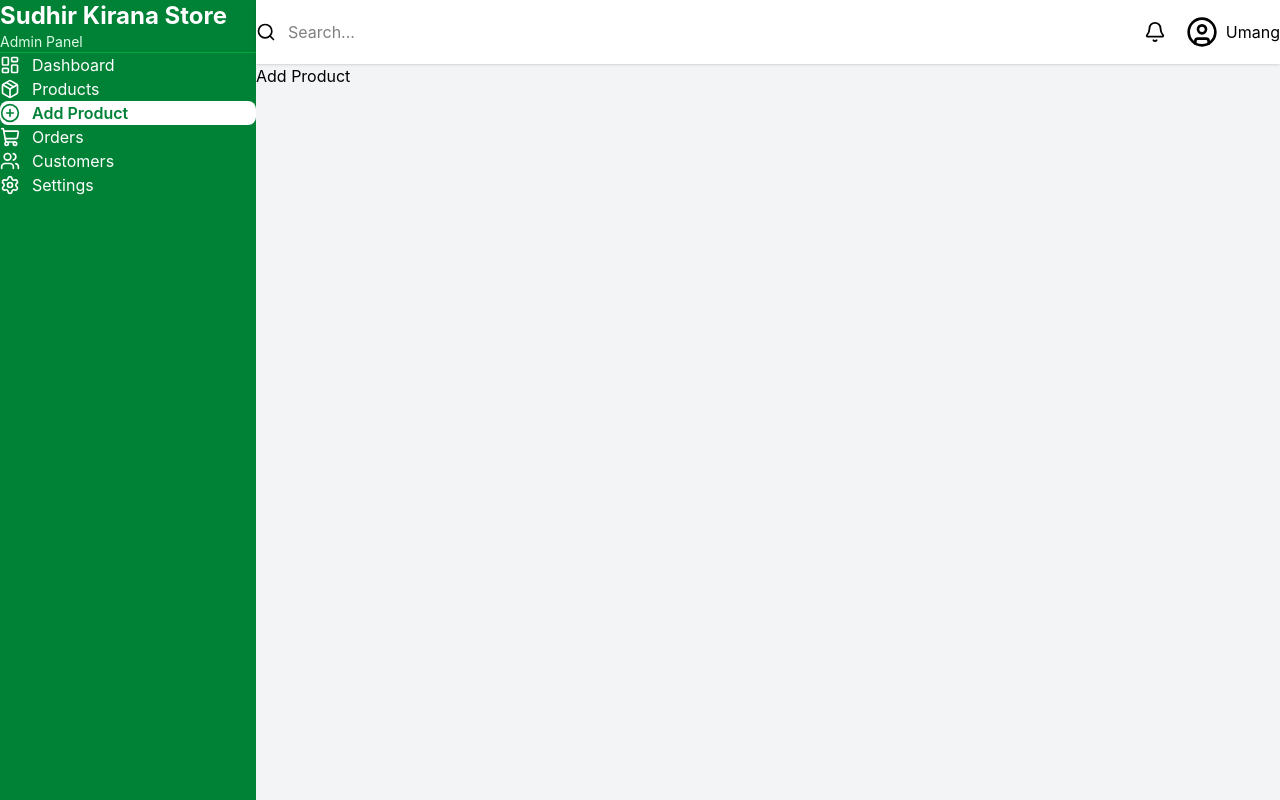
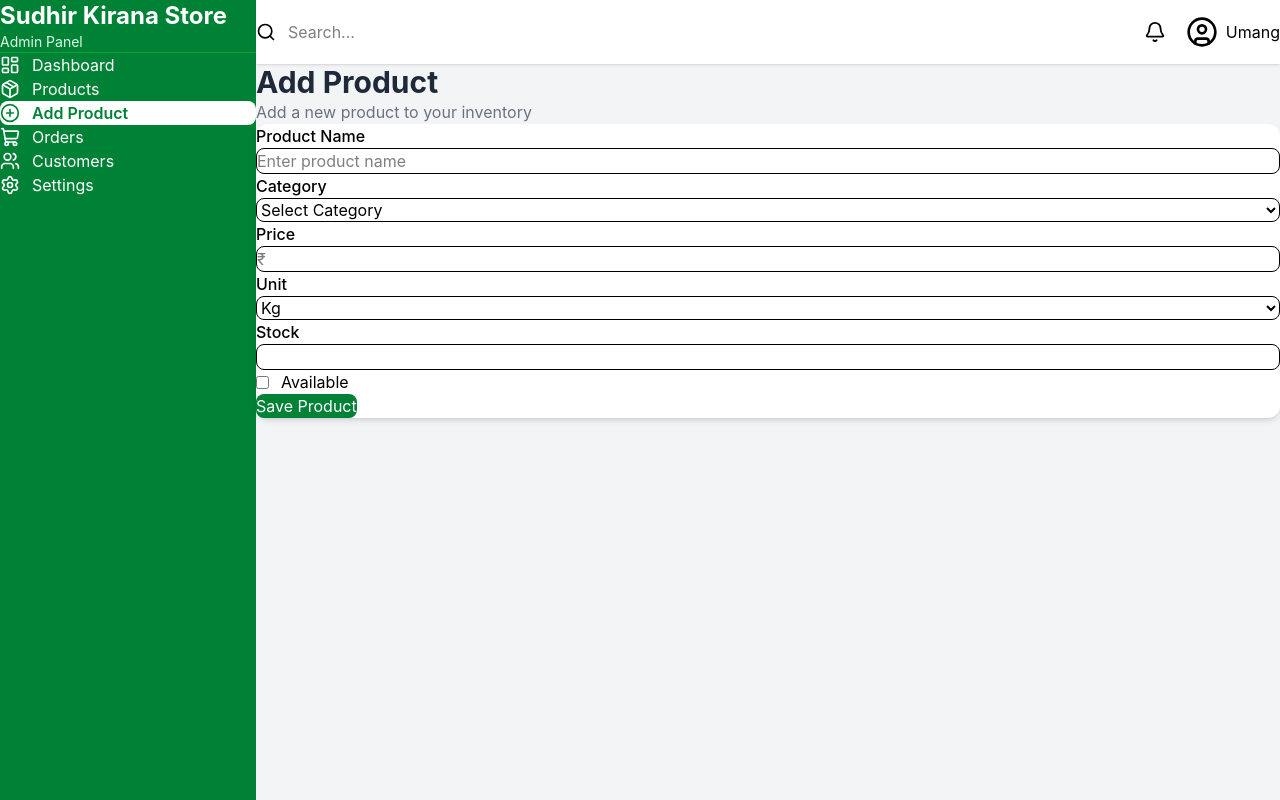
Before and after one commit to umanggupta154/sudhir-kirana-store, a React (Vite) app: page /add-product in a window 1280 px wide. Built offline with nearby package versions, Linux system fonts and the light colour scheme.

Commit message:
Create add product form using React Hook Form

```diff
--- a/package.json
+++ b/package.json
@@ -11,9 +11,11 @@
   },
   "dependencies": {
     "@tailwindcss/vite": "^4.3.2",
+    "firebase": "^12.15.0",
     "lucide-react": "^1.23.0",
     "react": "^19.2.7",
     "react-dom": "^19.2.7",
+    "react-hook-form": "^7.81.0",
     "react-router-dom": "^7.18.1",
     "tailwindcss": "^4.3.2"
   },
--- /dev/null
+++ b/src/firebase/firebase.js
@@ -0,0 +1,15 @@
+import { initializeApp } from "firebase/app";
+
+import { getFirestore } from "firebase/firestore";
+
+import { getStorage } from "firebase/storage";
+
+const firebaseConfig = {
+
+};
+
+const app = initializeApp(firebaseConfig);
+
+export const db = getFirestore(app);
+
+export const storage = getStorage(app);
--- a/src/pages/AddProduct/AddProduct.jsx
+++ b/src/pages/AddProduct/AddProduct.jsx
@@ -1,5 +1,165 @@
+import { useForm } from "react-hook-form";
+import PageHeader from "../../components/Common/PageHeader";
+import categories from "../../utils/categories";
+
 function AddProduct() {
-  return <h1>Add Product</h1>;
+  const {
+    register,
+    handleSubmit,
+    reset,
+  } = useForm();
+
+  const onSubmit = (data) => {
+    console.log(data);
+
+    alert("Product Saved Successfully");
+
+    reset();
+  };
+
+  return (
+    <div>
+
+      <PageHeader
+        title="Add Product"
+        subtitle="Add a new product to your inventory"
+      />
+
+      <form
+        onSubmit={handleSubmit(onSubmit)}
+        className="bg-white p-8 rounded-xl shadow-md space-y-5"
+      >
+
+        {/* Product Name */}
+
+        <div>
+
+          <label className="font-medium">
+            Product Name
+          </label>
+
+          <input
+            {...register("name")}
+            type="text"
+            className="w-full border rounded-lg p-3 mt-2"
+            placeholder="Enter product name"
+          />
+
+        </div>
+
+        {/* Category */}
+
+        <div>
+
+          <label className="font-medium">
+            Category
+          </label>
+
+          <select
+            {...register("category")}
+            className="w-full border rounded-lg p-3 mt-2"
+          >
+
+            <option value="">
+              Select Category
+            </option>
+
+            {categories.map((category) => (
+
+              <option
+                key={category}
+                value={category}
+              >
+                {category}
+              </option>
+
+            ))}
+
+          </select>
+
+        </div>
+
+        {/* Price */}
+
+        <div>
+
+          <label className="font-medium">
+            Price
+          </label>
+
+          <input
+            {...register("price")}
+            type="number"
+            className="w-full border rounded-lg p-3 mt-2"
+            placeholder="₹"
+          />
+
+        </div>
+
+        {/* Unit */}
+
+        <div>
+
+          <label className="font-medium">
+            Unit
+          </label>
+
+          <select
+            {...register("unit")}
+            className="w-full border rounded-lg p-3 mt-2"
+          >
+
+            <option>Kg</option>
+            <option>Gram</option>
+            <option>Litre</option>
+            <option>Packet</option>
+            <option>Piece</option>
+
+          </select>
+
+        </div>
+
+        {/* Stock */}
+
+        <div>
+
+          <label className="font-medium">
+            Stock
+          </label>
+
+          <input
+            {...register("stock")}
+            type="number"
+            className="w-full border rounded-lg p-3 mt-2"
+          />
+
+        </div>
+
+        {/* Available */}
+
+        <div className="flex items-center gap-3">
+
+          <input
+            type="checkbox"
+            {...register("available")}
+          />
+
+          <label>
+            Available
+          </label>
+
+        </div>
+
+        <button
+          className="bg-green-700 hover:bg-green-800 text-white px-6 py-3 rounded-lg"
+        >
+          Save Product
+        </button>
+
+      </form>
+
+    </div>
+  );
 }
 
 export default AddProduct;
--- /dev/null
+++ b/src/utils/categories.js
@@ -0,0 +1,18 @@
+const categories = [
+  "Atta & Flour",
+  "Rice",
+  "Dal",
+  "Oil & Ghee",
+  "Sugar & Salt",
+  "Tea & Coffee",
+  "Spices",
+  "Biscuits & Snacks",
+  "Beverages",
+  "Household",
+  "Personal Care",
+  "Dairy",
+  "Pooja Items",
+  "Others",
+];
+
+export default categories;
```
Also changed, not shown: 1 other file (tests, documents, lock files or other folders).
